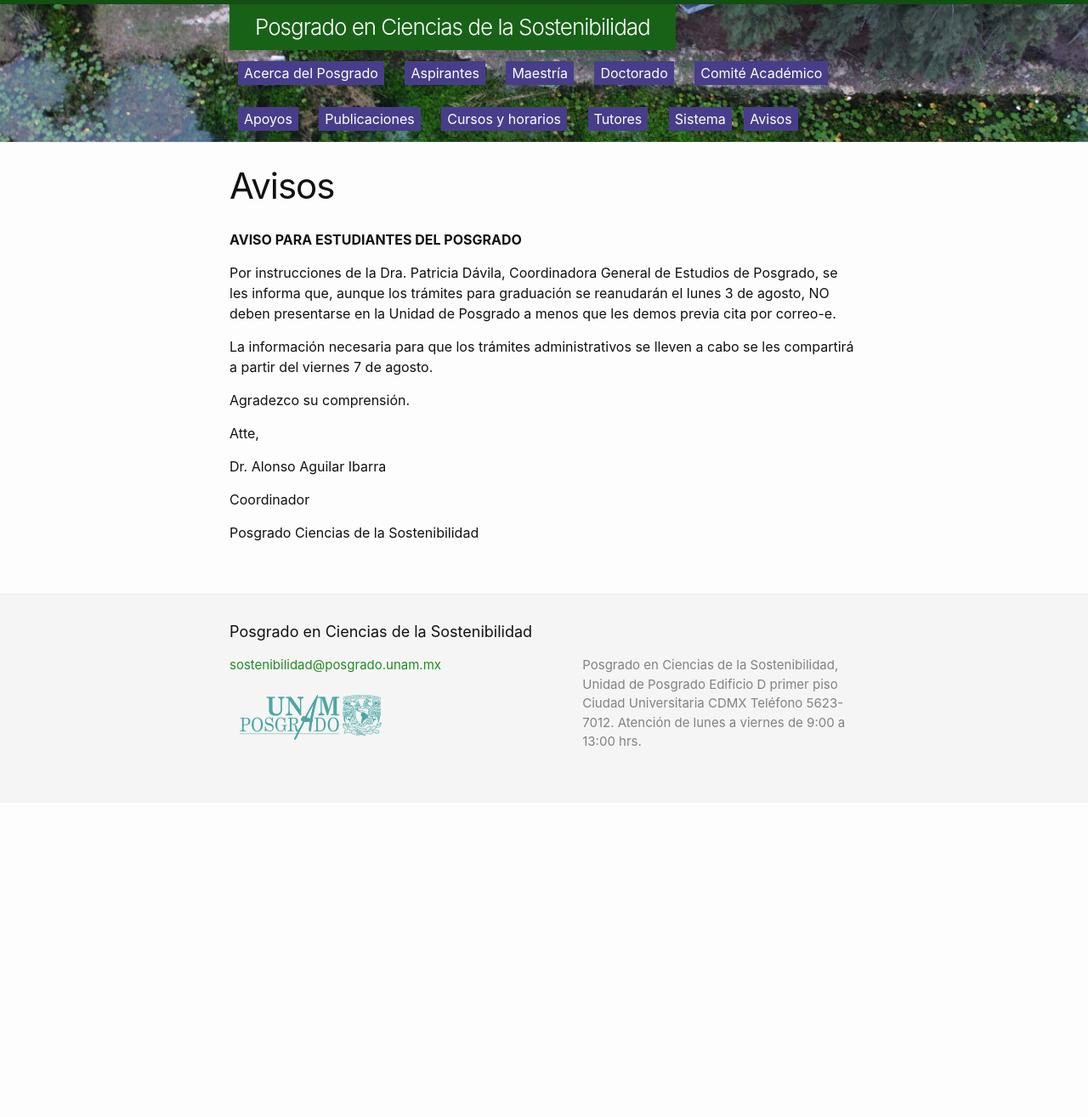
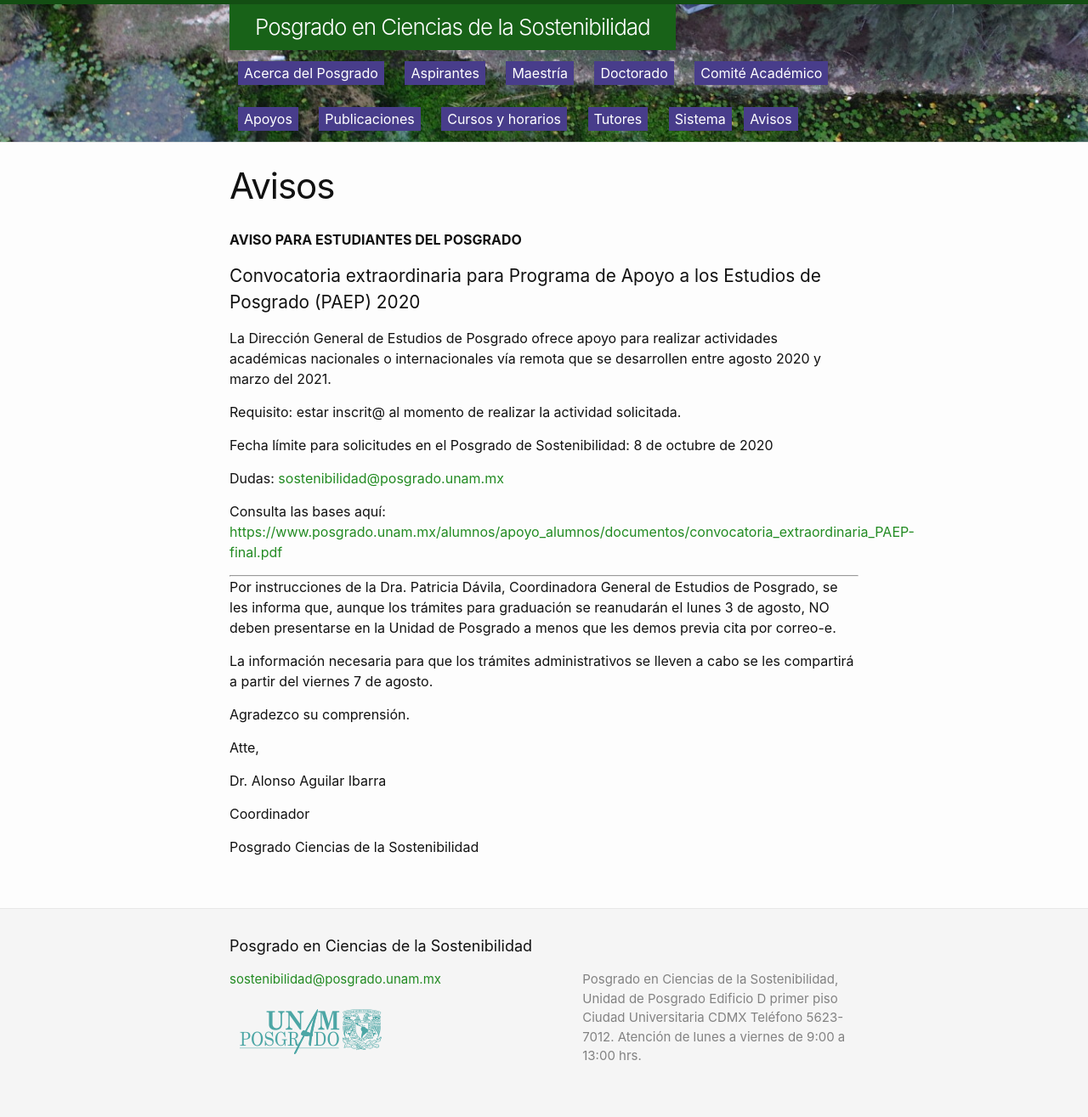
Before and after one commit to pcs-unam/pcs-unam.github.io, a Jekyll site: the page built from 09_avisos.md, in a window 1280 px wide. Shown: the whole page at 85% size. Built offline with Jekyll 4.4.1, drawn with Linux system fonts in a browser that asks for light colours; before the commit the page ends 945 px from its top, so only the background shows below that.

Commit message:
Se publicó nuevo aviso sobre convocatoria extraordinaria PAEP

```diff
--- a/09_avisos.md
+++ b/09_avisos.md
@@ -7,6 +7,22 @@ menu: true
 ---
 
 **AVISO PARA ESTUDIANTES DEL POSGRADO**
+
+## Convocatoria extraordinaria para Programa de Apoyo a los Estudios de Posgrado (PAEP) 2020
+
+La Dirección General de Estudios de Posgrado ofrece apoyo para realizar actividades académicas nacionales o internacionales vía remota que se desarrollen entre agosto 2020 y marzo del 2021.
+
+Requisito: estar inscrit@ al momento de realizar la actividad solicitada.
+
+Fecha límite para solicitudes en el Posgrado de Sostenibilidad: 8 de octubre de 2020
+
+Dudas: <sostenibilidad@posgrado.unam.mx>
+
+Consulta las bases aquí: <https://www.posgrado.unam.mx/alumnos/apoyo_alumnos/documentos/convocatoria_extraordinaria_PAEP-final.pdf>
+
+
+-------------------
+
 
 Por instrucciones de la Dra. Patricia Dávila, Coordinadora General de Estudios de Posgrado, se les
 informa que, aunque los trámites para graduación se reanudarán el lunes 3 de agosto, NO deben
```
